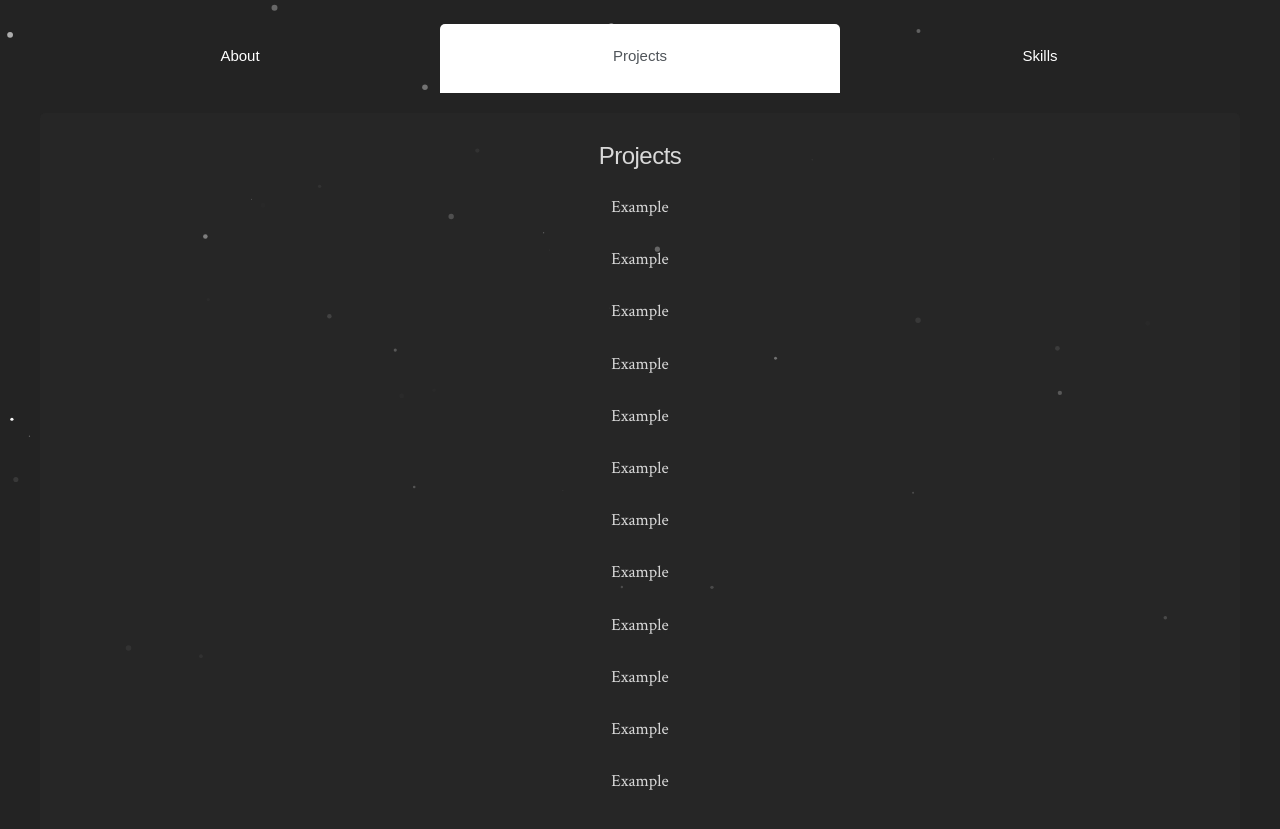
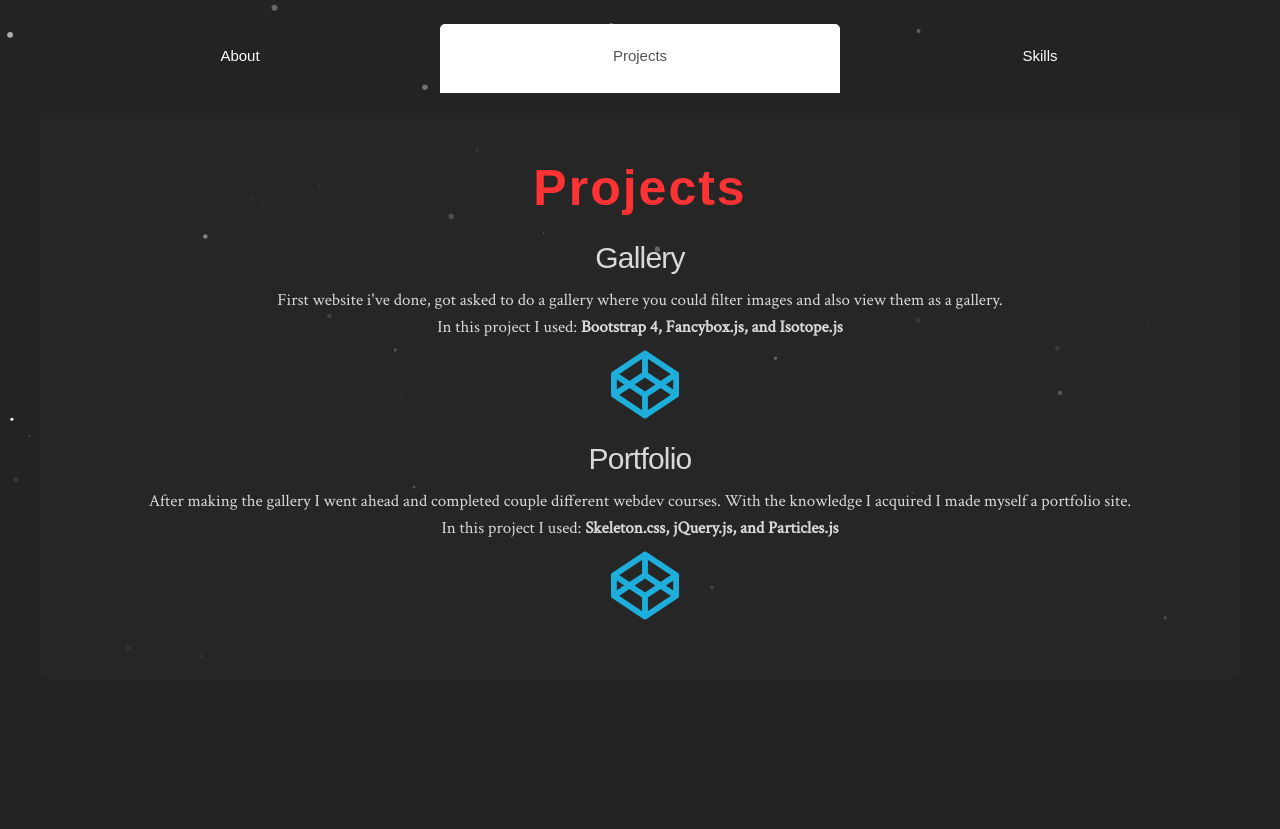
Before and after one commit to breeku/Portfolio-deprecated-jan18, a plain HTML site: page index.html in a window 1280 px wide. Both pictures are taken after a click on the item "Projects". Shown: the part 115-944 px from the top of the page. After the commit the page ends 820 px from the top, so only its background shows below. Drawn offline with nearby package versions, Linux system fonts and the light colour scheme; a web font is replaced by a local one.

Commit message:
added About, added Projects

```diff
--- a/css/custom.css
+++ b/css/custom.css
@@ -16,14 +16,29 @@ color: #ff3333;
 font-weight: 900;
 letter-spacing: 2px;
 }
+h4{
+color: #d9d9d9;
+}
 h5{
 margin-top: -20px;
 color: #d9d9d9;
 }
 h6{
+margin-top: -12px;
 font-family: 'Crimson Text', serif;
 font-size: 1.7rem;
 color: #d9d9d9;
+}
+i{
+margin-top: 1rem;
+padding-left: 1rem;
+}
+p{
+	margin-top: 0em;
+	margin-bottom: 0em;
+}
+.button{
+	color: white;
 }
 *, *:before, *:after { box-sizing: inherit; }
 .wrapper{
--- a/index.html
+++ b/index.html
@@ -22,6 +22,7 @@
   <link rel="stylesheet" href="css/normalize.css">
   <link rel="stylesheet" href="css/skeleton.css">
   <link rel="stylesheet" href="css/custom.css">
+  <link href="https://use.fontawesome.com/releases/v5.0.3/css/all.css" rel="stylesheet">
 
   <!-- Favicon
   –––––––––––––––––––––––––––––––––––––––––––––––––– -->
@@ -57,20 +58,23 @@
       <div class="content__wrapper">
         <h1>Matias Mäkelä</h1>
         <h5>Creative Developer || Finland</h5>
-        <h6>Lorem ipsum dolor sit amet, consectetur adipiscing elit. Proin vitae nunc sed eros egestas hendrerit non sit amet dui. Ut aliquam ipsum ut nulla tristique, quis tempor dui venenatis. Nam non leo dapibus, imperdiet massa in, placerat elit. Vestibulum ante ipsum primis in faucibus orci luctus et ultrices posuere cubilia Curae; Aliquam tempor neque ac euismod tristique. Proin porta ac libero ut tristique. Donec eget mi maximus, ullamcorper sem nec, malesuada nulla.</h6>
+        <h6><p>currently: learning MEAN stack</p><p>making websites, design, 3d, games, music and a whole lot more.</p><p>i’m always open to new challenges and problems. if you think you have something I might be interested in, feel free to contact me.</p><p><a href="bregfi@hotmail.com"><i class="far fa-envelope fa-2x"></a></i><a href="https://github.com/breeku" target="_blank"><i class="fab fa-github fa-2x"></a></i><a href="https://codepen.io/breeku/" target="_blank"><i class="fab fa-codepen fa-2x"></i></a></p></h6>
       </li>
     </div>
     </div>
      <li>
       <div class="content__wrapper">
-        <h5>Projects</h5>
-        <h6><p>Example</p><p>Example</p><p>Example</p><p>Example<p>Example</p><p>Example</p><p>Example</p><p>Example</p><p>Example</p><p>Example<p>Example</p><p>Example</p></h6>
+        <h1>Projects</h1>
+        <h4>Gallery</h4>
+        <h6><p>First website i've done, got asked to do a gallery where you could filter images and also view them as a gallery.</p>In this project I used: <b>Bootstrap 4, Fancybox.js, and Isotope.js</b> <p> <a target="_blank" href="https://codepen.io/breeku/pen/OzvwYj"><i class="fab fa-codepen fa-4x"></i></a></p></h6>
+        <h4>Portfolio</h4>
+        <h6><p>After making the gallery I went ahead and completed couple different webdev courses. With the knowledge I acquired I made myself a portfolio site. </p>In this project I used: <b>Skeleton.css, jQuery.js, and Particles.js</b> <p> <a target="_blank" href="https://codepen.io/breeku/pen/XVEPMr"><i class="fab fa-codepen fa-4x"></i></a></p></h6>
       </div>
     </li>
     <li>
       <div class="content__wrapper">
-        <h5>Skills</h5>
-        <h6><p>Example</p><p>Example</p><p>Example</p><p>Example<p>Example</p>
+        <h1>Skills</h1>
+        <h6><p>Example</p><p>Example</p><p>Example</p><p>Example<p>Example</p></h6>
       </div>
     </li>
   </ul>
```
